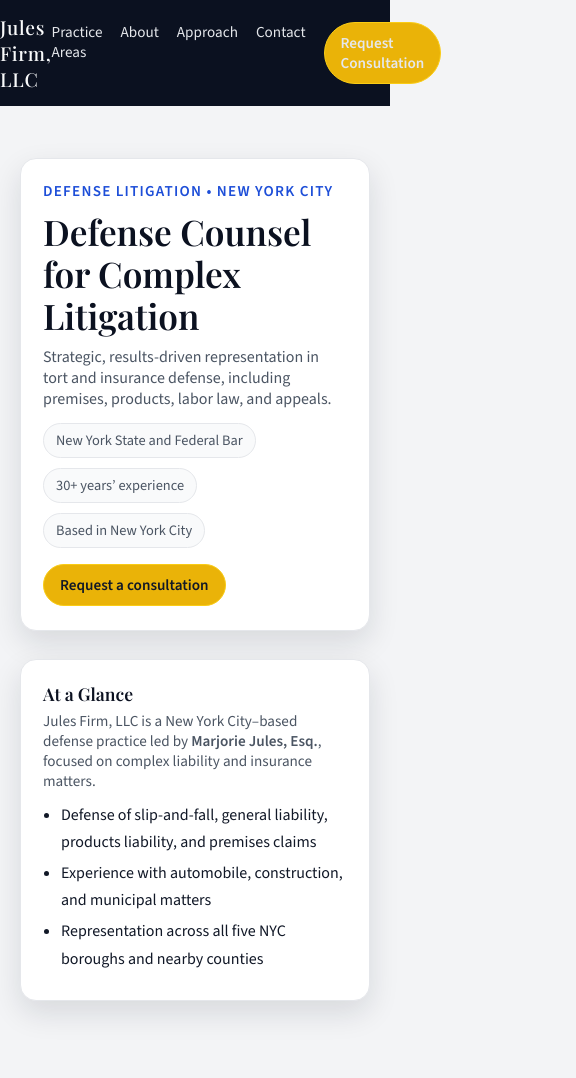
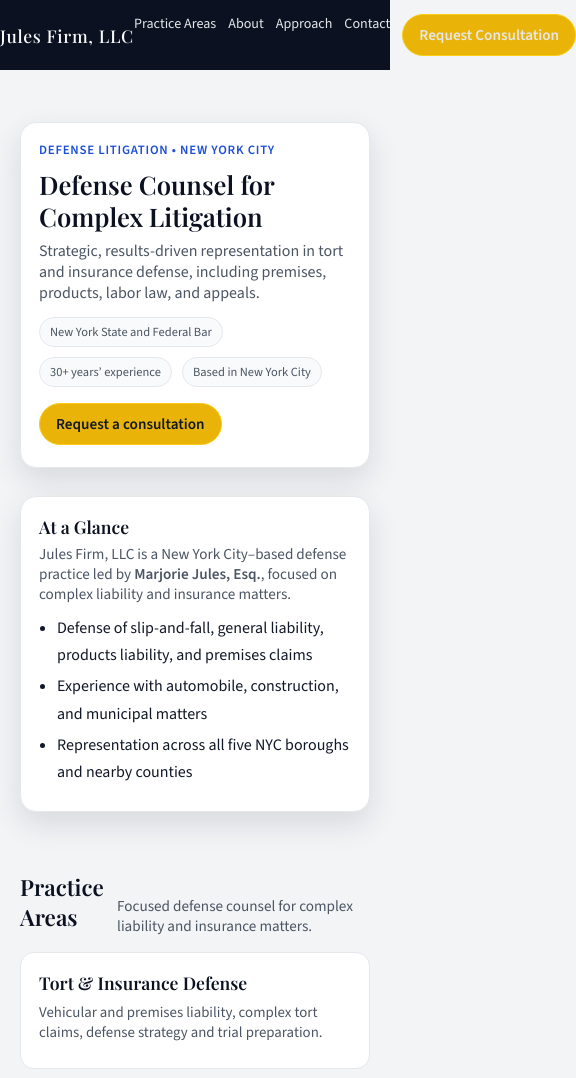
Before and after one commit to APJules/Marjorie-Jules-Website, a plain HTML site: page index.html in a window 390 px wide. Shown: the top 1078 px of the page, 576 px wide, since content can reach past the window. Drawn offline with nearby package versions, Linux system fonts and the light colour scheme.

Commit message:
index.html

```diff
--- a/index.html
+++ b/index.html
@@ -296,6 +296,77 @@
       .form-row{grid-template-columns:1fr}
       main.container{padding-top:20px}
     }
+    /* ---------- MOBILE REFINEMENTS ---------- */
+@media (max-width: 768px) {
+
+  /* Fix brand wrapping */
+  .brand {
+    white-space: nowrap;
+    font-size: 1.1rem;
+  }
+
+  /* Reduce nav spacing & prevent wrap */
+  .nav-links {
+    gap: 12px;
+    font-size: 0.88rem;
+  }
+
+  .nav-links a {
+    white-space: nowrap;
+  }
+
+  /* Resize the hero heading for better mobile flow */
+  h1 {
+    font-size: 1.6rem;
+    line-height: 1.25;
+  }
+
+  .tagline {
+    font-size: 0.8rem;
+    letter-spacing: 0.06em;
+  }
+
+  /* Improve “Defense Counsel…” spacing */
+  .hero .card {
+    padding: 18px 18px 22px;
+  }
+
+  /* Fix stat pill wrapping */
+  .stat-pill {
+    font-size: 0.78rem;
+    padding: 6px 10px;
+  }
+
+  /* Improve “Practice Areas” header */
+  #practice-heading {
+    font-size: 1.4rem;
+    margin-bottom: 4px;
+  }
+
+  /* Reduce section padding on mobile */
+  section {
+    padding: 30px 0;
+  }
+
+  /* Practice Area cards cleanup */
+  .grid-3 .tile {
+    margin-bottom: 6px;
+  }
+
+  .tile h3 {
+    font-size: 1.1rem;
+  }
+
+  .tile p {
+    font-size: 0.93rem;
+  }
+
+  /* About the Firm heading fix */
+  #about-heading {
+    font-size: 1.4rem;
+    margin-top: 10px;
+  }
+}
   </style>
 
   <!-- Structured Data -->
```
